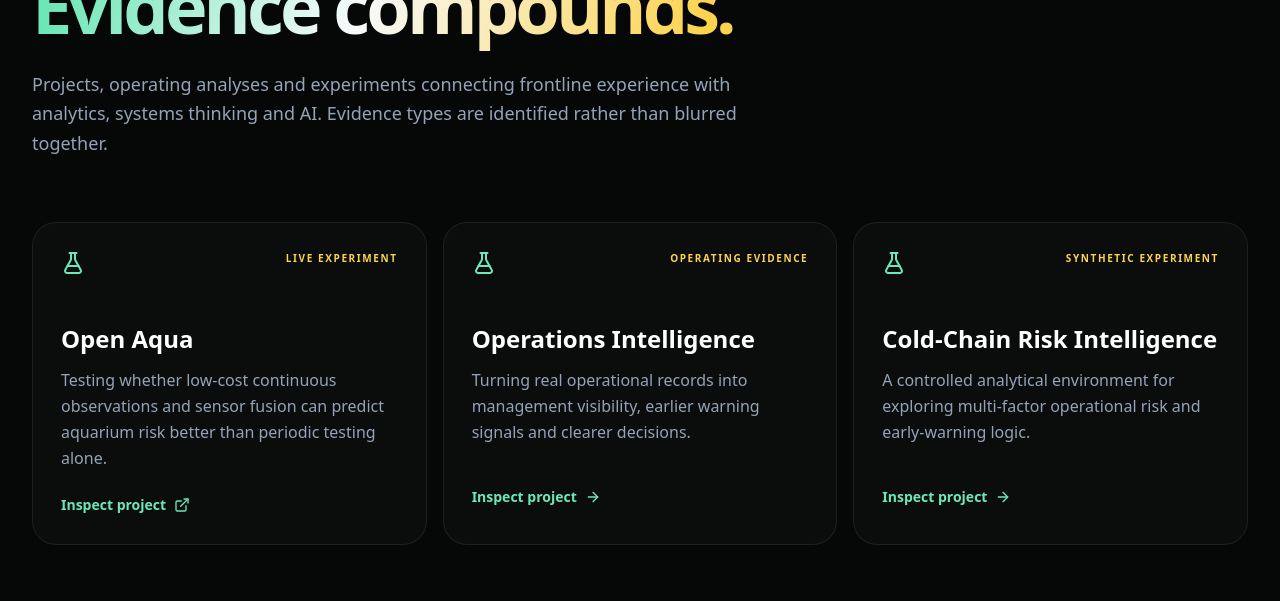
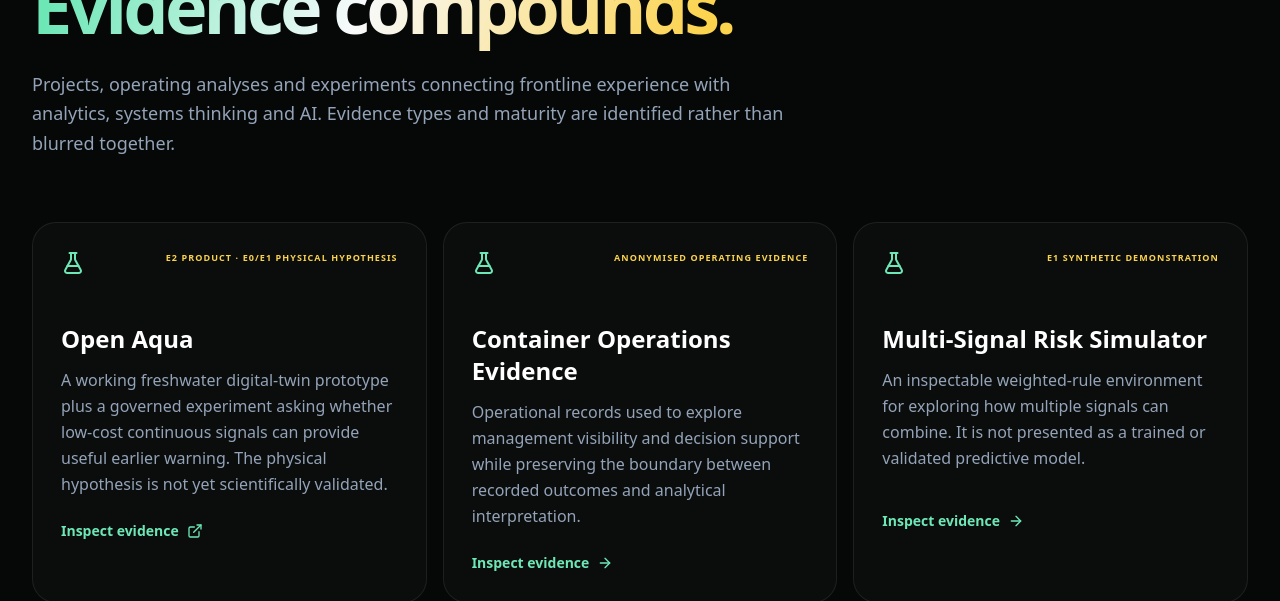
Before and after one commit to AndrewLamSingapore/authority-engine, a React (Vite) app: page /insights in a window 1280 px wide. Shown: the part 261-862 px from the top of the page. Built offline with nearby package versions, Linux system fonts and the light colour scheme; no server answers.

Commit message:
align evidence hub claims with validated boundaries

```diff
--- a/src/pages/Insights.jsx
+++ b/src/pages/Insights.jsx
@@ -3,10 +3,14 @@ import {Link} from 'react-router-dom';
 import {ArrowRight,Clock,ExternalLink,FlaskConical,Search} from 'lucide-react';
 import {createClient} from '@sanity/client';
 const client=createClient({projectId:'h3pl1rfx',dataset:'production',useCdn:true,apiVersion:'2024-01-01'});
-const flagship=[{title:'Open Aqua',tag:'LIVE EXPERIMENT',text:'Testing whether low-cost continuous observations and sensor fusion can predict aquarium risk better than periodic testing alone.',href:'https://github.com/AndrewLamSingapore/open-aqua'},{title:'Operations Intelligence',tag:'OPERATING EVIDENCE',text:'Turning real operational records into management visibility, earlier warning signals and clearer decisions.',to:'/demo'},{title:'Cold-Chain Risk Intelligence',tag:'SYNTHETIC EXPERIMENT',text:'A controlled analytical environment for exploring multi-factor operational risk and early-warning logic.',to:'/demo'}];
+const flagship=[
+ {title:'Open Aqua',tag:'E2 PRODUCT · E0/E1 PHYSICAL HYPOTHESIS',text:'A working freshwater digital-twin prototype plus a governed experiment asking whether low-cost continuous signals can provide useful earlier warning. The physical hypothesis is not yet scientifically validated.',href:'https://github.com/AndrewLamSingapore/open-aqua'},
+ {title:'Container Operations Evidence',tag:'ANONYMISED OPERATING EVIDENCE',text:'Operational records used to explore management visibility and decision support while preserving the boundary between recorded outcomes and analytical interpretation.',to:'/demo'},
+ {title:'Multi-Signal Risk Simulator',tag:'E1 SYNTHETIC DEMONSTRATION',text:'An inspectable weighted-rule environment for exploring how multiple signals can combine. It is not presented as a trained or validated predictive model.',to:'/demo'}
+];
 export default function Insights(){const [articles,setArticles]=useState([]),[loading,setLoading]=useState(true),[q,setQ]=useState('');useEffect(()=>{client.fetch(`*[_type == "post" && !(_id in path("drafts.**"))] | order(publishedAt desc){_id,title,"slug":slug.current,category,publishedAt,readTime,excerpt}`).then(x=>{setArticles(x||[]);setLoading(false)}).catch(()=>setLoading(false))},[]);const filtered=articles.filter(a=>(a.title||'').toLowerCase().includes(q.toLowerCase())||(a.excerpt||'').toLowerCase().includes(q.toLowerCase()));return <div className="bg-[#050807] min-h-screen pt-32 pb-24 text-white"><div className="max-w-7xl mx-auto px-4 sm:px-6 lg:px-8">
- <div className="max-w-4xl"><div className="eyebrow">Evidence hub</div><h1 className="mt-5 text-5xl sm:text-7xl font-black tracking-[-0.055em] leading-[.92]">Claims are easy.<br/><span className="text-gradient">Evidence compounds.</span></h1><p className="mt-7 max-w-3xl text-lg text-slate-400 leading-relaxed">Projects, operating analyses and experiments connecting frontline experience with analytics, systems thinking and AI. Evidence types are identified rather than blurred together.</p></div>
- <div className="mt-16 grid lg:grid-cols-3 gap-4">{flagship.map((p,i)=>{const body=<><div className="flex justify-between"><FlaskConical className="w-6 h-6 text-emerald-300"/><span className="text-[10px] font-bold tracking-[.16em] text-amber-300">{p.tag}</span></div><h2 className="mt-12 text-2xl font-black">{p.title}</h2><p className="mt-3 min-h-[96px] text-slate-400 leading-relaxed">{p.text}</p><div className="mt-6 text-sm font-bold text-emerald-300 inline-flex gap-2 items-center">Inspect project {p.href?<ExternalLink className="w-4 h-4"/>:<ArrowRight className="w-4 h-4"/>}</div></>;return p.href?<a key={p.title} href={p.href} target="_blank" rel="noreferrer" className="system-card rounded-3xl p-7">{body}</a>:<Link key={p.title} to={p.to} className="system-card rounded-3xl p-7">{body}</Link>})}</div>
- <div className="mt-24 flex flex-col md:flex-row md:items-end justify-between gap-6 border-t border-white/[0.08] pt-14"><div><div className="eyebrow">Published thinking</div><h2 className="mt-3 text-3xl font-black">Field notes & case studies</h2></div><div className="relative"><Search className="absolute left-4 top-1/2 -translate-y-1/2 w-4 h-4 text-slate-500"/><input value={q} onChange={e=>setQ(e.target.value)} placeholder="Search evidence..." className="w-full md:w-72 rounded-full border border-white/[0.1] bg-white/[0.025] py-3 pl-11 pr-5 text-sm outline-none focus:border-emerald-300/40"/></div></div>
+ <div className="max-w-4xl"><div className="eyebrow">Evidence hub</div><h1 className="mt-5 text-5xl sm:text-7xl font-black tracking-[-0.055em] leading-[.92]">Claims are easy.<br/><span className="text-gradient">Evidence compounds.</span></h1><p className="mt-7 max-w-3xl text-lg text-slate-400 leading-relaxed">Projects, operating analyses and experiments connecting frontline experience with analytics, systems thinking and AI. Evidence types and maturity are identified rather than blurred together.</p></div>
+ <div className="mt-16 grid lg:grid-cols-3 gap-4">{flagship.map(p=>{const body=<><div className="flex justify-between gap-4"><FlaskConical className="w-6 h-6 text-emerald-300 shrink-0"/><span className="text-[9px] leading-relaxed text-right font-bold tracking-[.12em] text-amber-300">{p.tag}</span></div><h2 className="mt-12 text-2xl font-black">{p.title}</h2><p className="mt-3 min-h-[120px] text-slate-400 leading-relaxed">{p.text}</p><div className="mt-6 text-sm font-bold text-emerald-300 inline-flex gap-2 items-center">Inspect evidence {p.href?<ExternalLink className="w-4 h-4"/>:<ArrowRight className="w-4 h-4"/>}</div></>;return p.href?<a key={p.title} href={p.href} target="_blank" rel="noreferrer" className="system-card rounded-3xl p-7">{body}</a>:<Link key={p.title} to={p.to} className="system-card rounded-3xl p-7">{body}</Link>})}</div>
+ <div className="mt-24 flex flex-col md:flex-row md:items-end justify-between gap-6 border-t border-white/[0.08] pt-14"><div><div className="eyebrow">Published thinking</div><h2 className="mt-3 text-3xl font-black">Field notes & case studies</h2></div><div className="relative"><Search className="absolute left-4 top-1/2 -translate-y-1/2 w-4 h-4 text-slate-500"/><label htmlFor="evidence-search" className="sr-only">Search evidence</label><input id="evidence-search" value={q} onChange={e=>setQ(e.target.value)} placeholder="Search evidence..." className="w-full md:w-72 rounded-full border border-white/[0.1] bg-white/[0.025] py-3 pl-11 pr-5 text-sm outline-none focus:border-emerald-300/40"/></div></div>
  <div className="mt-8">{loading?<div className="text-slate-500 py-10">Loading evidence…</div>:filtered.length===0?<div className="rounded-3xl border border-white/[0.07] bg-white/[0.02] p-10 text-slate-400">No matching published articles yet. The flagship evidence above remains available for inspection.</div>:<div className="grid md:grid-cols-2 lg:grid-cols-3 gap-4">{filtered.map(a=><article key={a._id} className="system-card rounded-3xl p-7 flex flex-col"><div className="flex justify-between gap-3 text-[10px] tracking-wider uppercase"><span className="text-emerald-300">{a.category||'Insight'}</span><span className="text-slate-600 inline-flex items-center gap-1"><Clock className="w-3 h-3"/>{a.readTime||'5 min'}</span></div><h3 className="mt-8 text-xl font-black">{a.title}</h3><p className="mt-3 text-sm leading-relaxed text-slate-400 flex-1">{a.excerpt}</p><Link to={`/insights/${a.slug}`} className="mt-7 text-sm font-bold text-amber-300 inline-flex gap-2 items-center">Read evidence <ArrowRight className="w-4 h-4"/></Link></article>)}</div>}</div>
  </div></div>}
```
